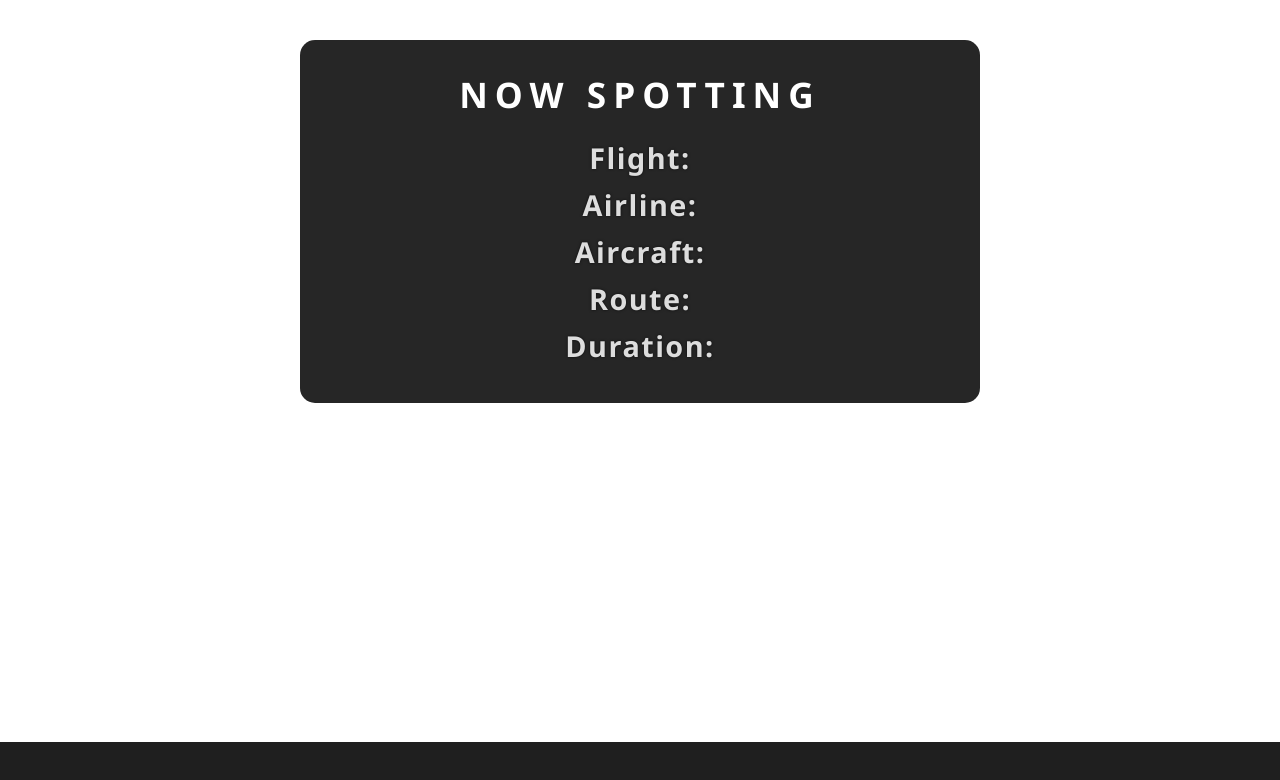
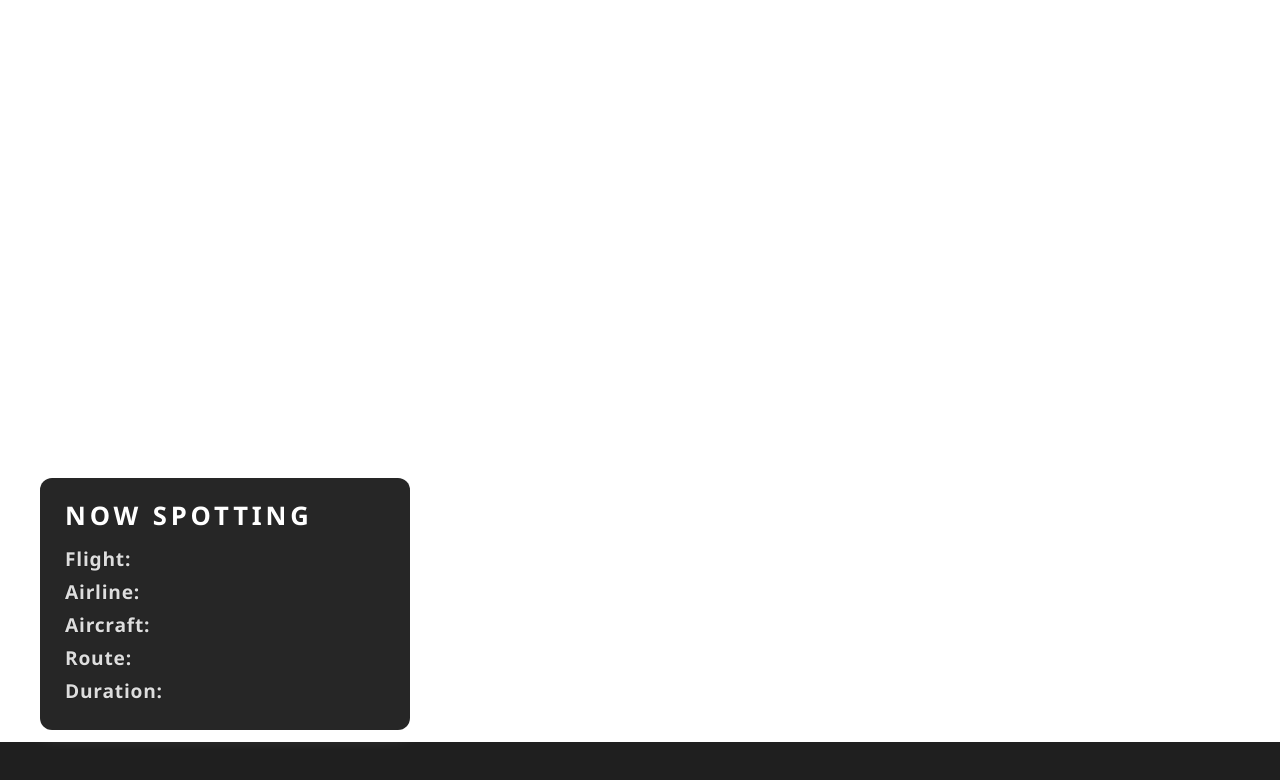
Before and after one commit to carsonfos09/planespotting-overlay, a plain HTML site: page index.html in a window 1280 px wide. Drawn offline with Linux system fonts and the light colour scheme; no server answers.

Commit message:
Update style.css

```diff
--- a/style.css
+++ b/style.css
@@ -2,33 +2,38 @@
 #now-spotting {
   background: rgba(0, 0, 0, 0.85);
   color: white;
-  width: 600px;
-  margin: 40px auto 20px auto;
-  padding: 30px 40px;
-  border-radius: 15px;
-  box-shadow: 0 0 30px rgba(255,255,255,0.4);
+  width: 320px;
+  margin: 0 0 10px 20px;
+  padding: 20px 25px;
+  border-radius: 12px;
+  box-shadow: 0 0 20px rgba(255,255,255,0.35);
   font-family: 'Segoe UI', Tahoma, Geneva, Verdana, sans-serif;
   user-select: none;
-  text-align: center;
+  text-align: left;
+  position: fixed;
+  bottom: 60px;
+  left: 20px;
+  z-index: 1000;
 }
 
 /* Label inside the box */
 #now-spotting-label {
-  font-weight: 800;
-  font-size: 2.2rem;
-  letter-spacing: 0.2em;
-  margin-bottom: 20px;
+  font-weight: 700;
+  font-size: 1.6rem;
+  letter-spacing: 0.15em;
+  margin-bottom: 12px;
   color: #fff;
+  text-transform: uppercase;
 }
 
 /* Flight info lines */
 #now-spotting .flight-info div {
-  font-size: 1.8rem;
+  font-size: 1.2rem;
   font-weight: 600;
-  margin: 8px 0;
-  letter-spacing: 0.05em;
+  margin: 6px 0;
+  letter-spacing: 0.04em;
   color: #ddd;
-  text-shadow: 0 0 3px rgba(0,0,0,0.7);
+  text-shadow: 0 0 2px rgba(0,0,0,0.6);
 }
 
 /* Ticker container */
```
